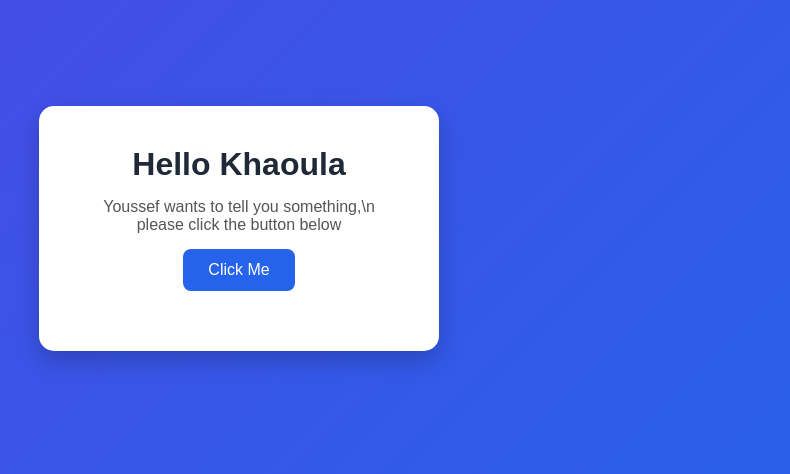
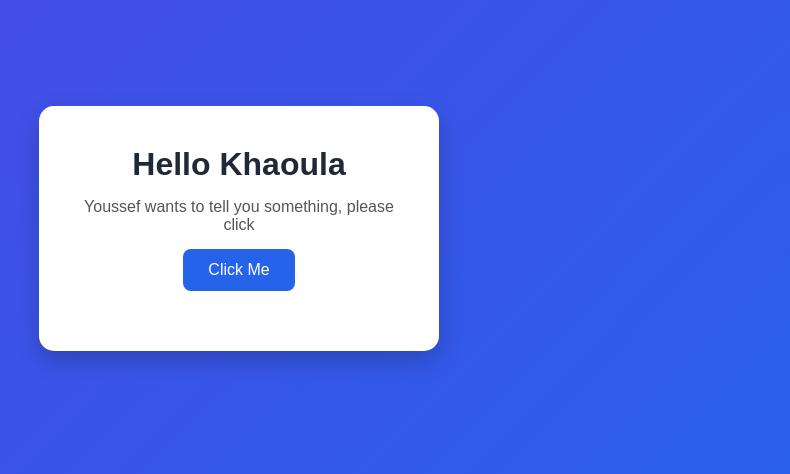
Before and after one commit to youssefjazi/AWS-Practice, a Flask app: page / in a window 1280 px wide. Shown: the part 172-646 px from the top of the page, without its empty margins (401-1191 px from the left). Run offline with Flask 3, Linux system fonts and the light colour scheme.

Commit message:
update style

```diff
--- a/templates/index.html
+++ b/templates/index.html
@@ -13,7 +13,7 @@
         <h1>Hello Khaoula</h1>
 
         <p>
-            Youssef wants to tell you something,\n  please click the button below
+            Youssef wants to tell you something,  please click
         </p>
 
         <button onclick="showMessage()">
@@ -27,7 +27,7 @@
 <script>
 function showMessage() {
     document.getElementById("message").innerHTML =
-        "I love you &hearts ";
+        "I love you so much Muahh ";
 }
 </script>
 
```
